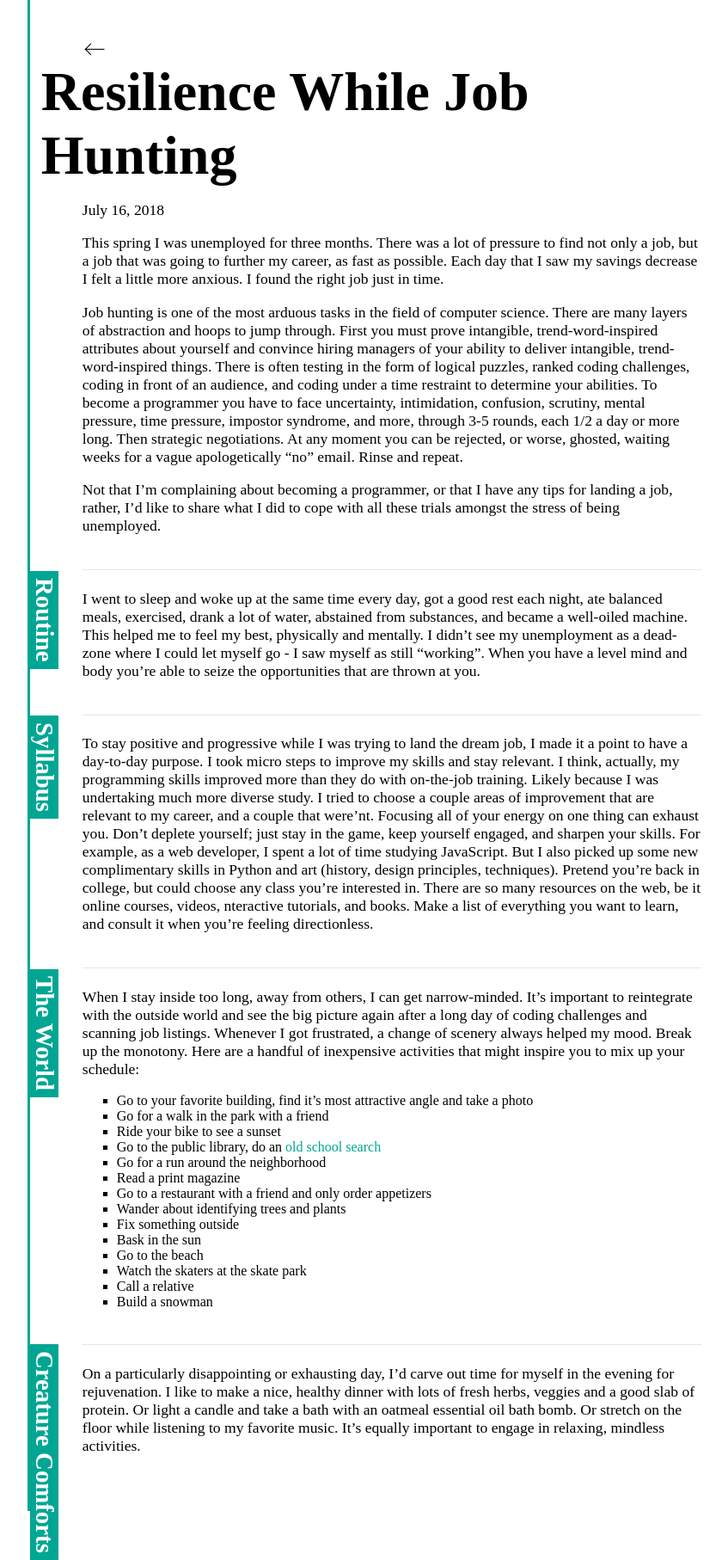
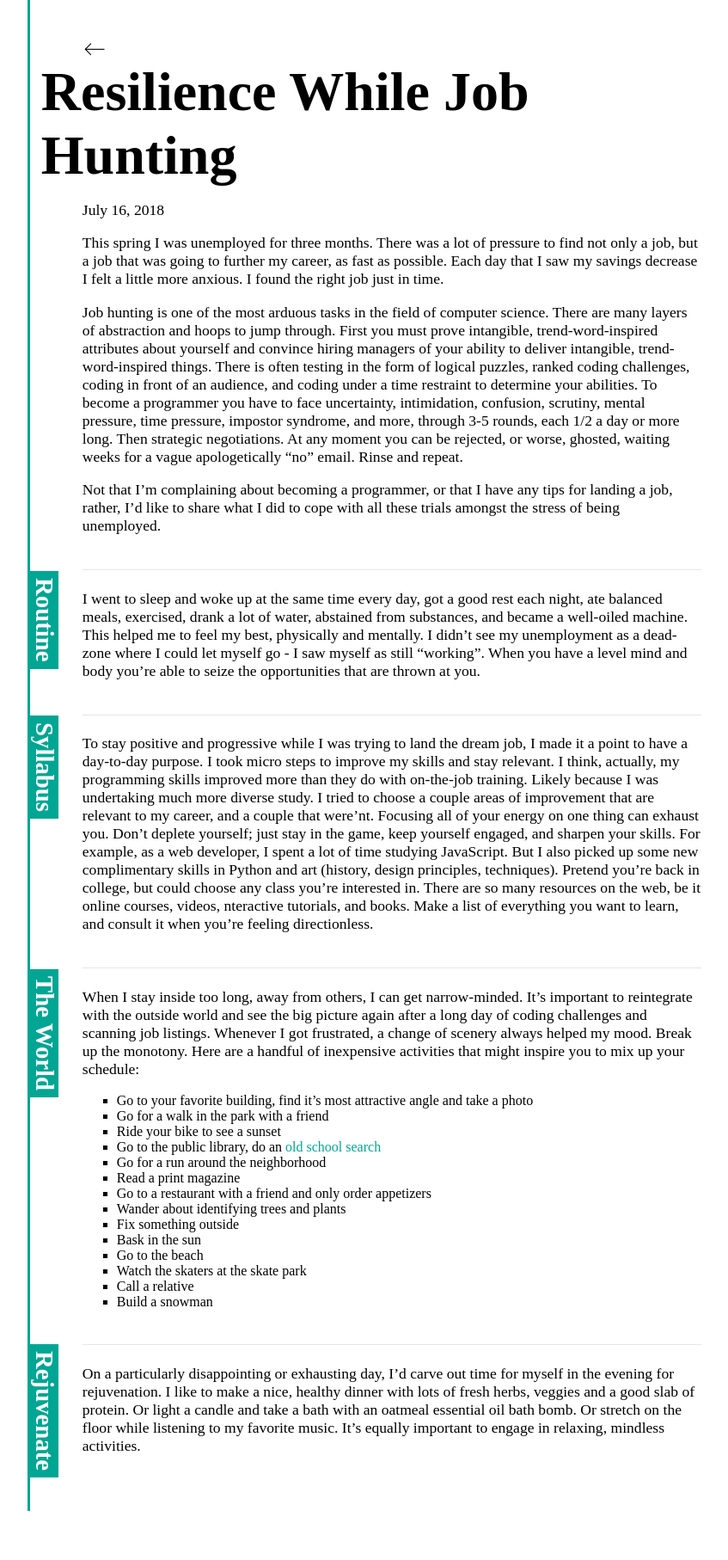
Before and after one commit to cssidy/personal-site, a Jekyll site: the page built from _posts/2018-07-16-Resilience-While-Job-Hunting.md, in a window 1280 px wide. Shown: the whole page at 86% size, without its empty margins (208-1055 px from the left). Built offline with Jekyll 4.4.1, drawn with Linux system fonts in a browser that asks for light colours; some web fonts are replaced; after the commit the page ends 1757 px from its top, so only the background shows below that.

Commit message:
new blog posts

```diff
--- a/_posts/2018-07-16-Resilience-While-Job-Hunting.md
+++ b/_posts/2018-07-16-Resilience-While-Job-Hunting.md
@@ -57,7 +57,7 @@ scenery always helped my mood. Break up the monotony. Here are a handful of inex
 - Call a relative
 - Build a snowman
 
-## Creature Comforts
+## Rejuvenate
 On a particularly disappointing or exhausting day, I’d carve out time for myself in the evening for
 rejuvenation. I like to make a nice, healthy dinner with lots of fresh herbs, veggies and a
 good slab of protein. Or light a candle and take a bath with an oatmeal essential oil bath bomb. Or stretch on
```
